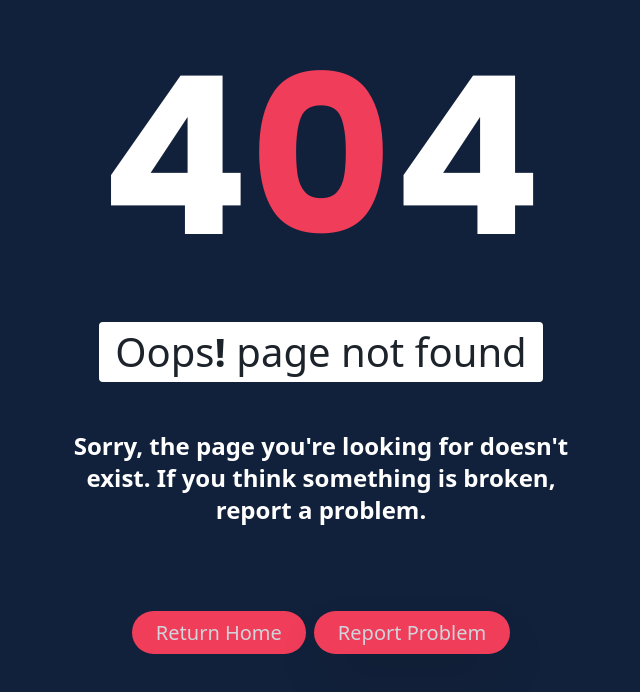
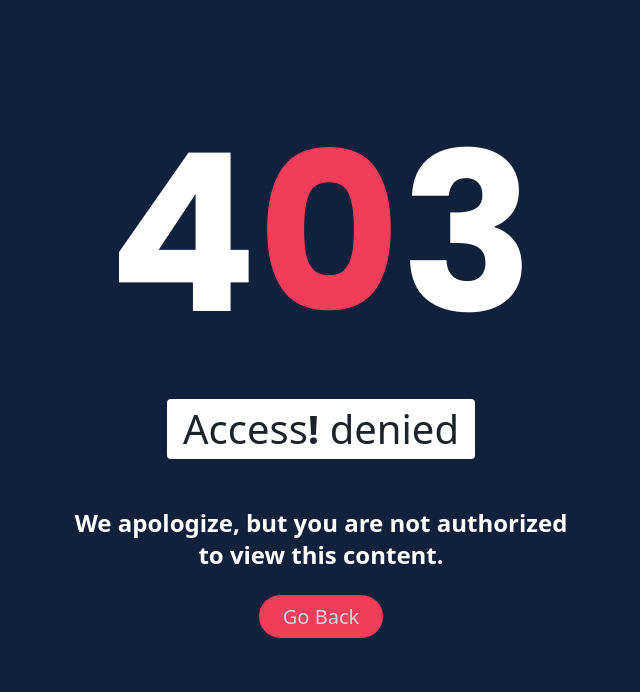
Before and after one commit to Raish10100/EduCompanion, a React (Vite) app in the folder client/: page /denied in a window 1280 px wide. Before the commit this address had no page. Shown: the top 692 px of the page, without its empty margins (319-959 px from the left). Built offline with nearby package versions, Linux system fonts and the light colour scheme.

Commit message:
Added denied page

```diff
--- a/client/src/App.css
+++ b/client/src/App.css
@@ -22,9 +22,6 @@
         border-radius: 3px;
 }
 
-/* choose avatar hover effect */
-/* ffffff98 */
-
 .dark .custom-group-avatar:hover .avatar-btn-hover{
         background-color: #ffffff98;
 }
--- a/client/src/App.jsx
+++ b/client/src/App.jsx
@@ -8,6 +8,7 @@ import SignUp from "./Pages/SignUp"
 import Login from "./Pages/Login"
 import CourseList from "./Pages/Course/CourseList"
 import Contact from "./Pages/Contact"
+import Denied from "./Pages/Denied"
 
 function App() {
 
@@ -18,6 +19,7 @@ function App() {
            <Route path='/about' element={<AboutUs />} />
             <Route path='/courses' element={<CourseList />} />
             <Route path='/contact' element={<Contact />} />
+            <Route path='/denied' element={<Denied/>} />
 
            <Route path='/signup' element={<SignUp />} />
             <Route path='/login' element={<Login/>} />
--- /dev/null
+++ b/client/src/Pages/Denied.jsx
@@ -0,0 +1,25 @@
+import { Link, useNavigate } from "react-router-dom";
+
+function Denied() {
+
+    const Navigate = useNavigate()
+
+    return (
+        <div className="notfound flex items-center justify-center flex-col h-[100vh] bg-[#12213b] ">
+            <h2 className="header text-[100px] sm:text-[150px] lg:text-[220px] mt-[-40px] vs:mt-[-100px] notFoundHeader  text-white">
+                4<span className="text-[#ef3d5a]">0</span>3
+            </h2>
+            <h4 className=" text-[25px] sm:text-[30px] lg:text-[40px] bg-white text-[#1d232a] px-4 rounded">
+                Access<span className="font-[700] ">!</span> denied
+            </h4>
+            <p className="text-white mt-8 lg:mt-12 sm:text-xl font-semibold lg:text-2xl w-[90%] sm:w-[40%] text-center">
+                We apologize, but you are not authorized to view this content.
+            </p>
+            <div className="flex flex-row justify-center flex-wrap   w-[100%]  gap-2  mt-8 ">
+                <button ><Link className=" bg-[#ef3d5a]  rounded-3xl hover:bg-[#f35b5ba8]    transition-all ease-in-out duration-300 text-gray-300  px-6 py-2 lg:text-xl" onClick={() => Navigate(-1)}>Go Back</Link></button>
+            </div>
+        </div>
+    )
+}
+
+export default Denied;
```
